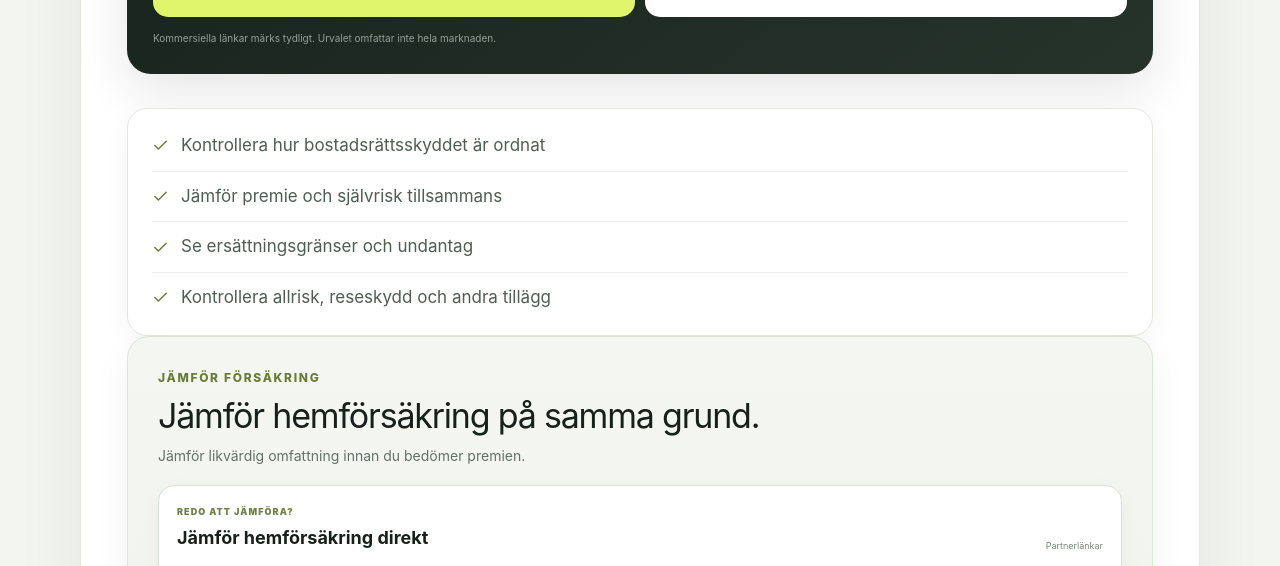
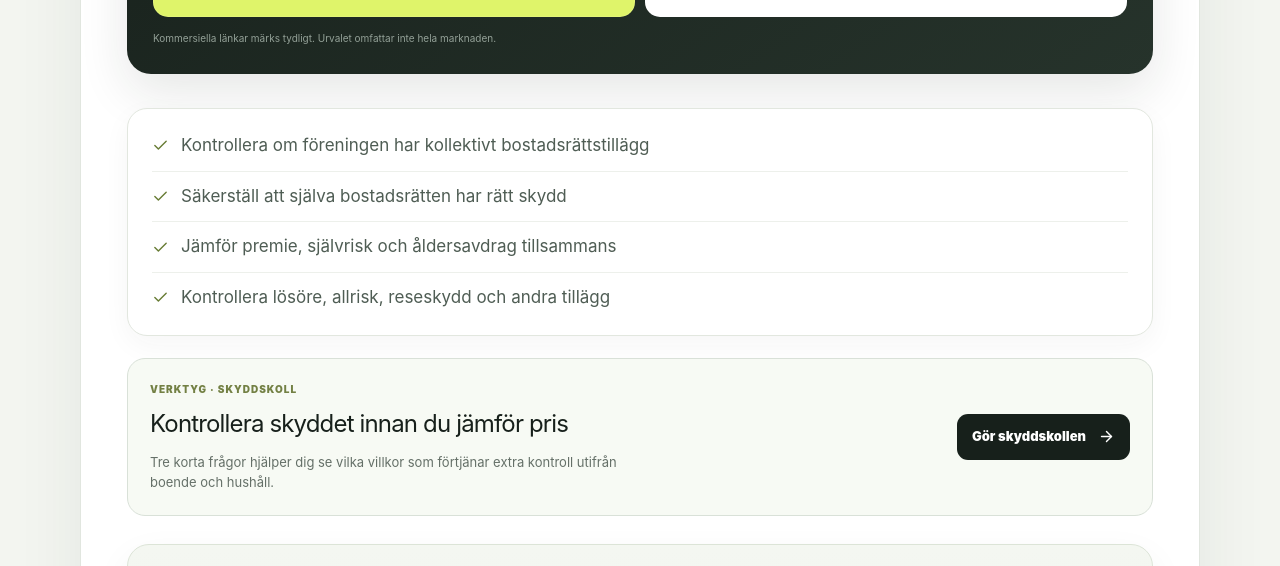
Before and after one commit to arvidlandin-cpu/sankkostnaden, a Next.js app: page /forsakring/hemforsakring-bostadsratt in a window 1280 px wide. Shown: the part 880-1446 px from the top of the page. Built offline with nearby package versions, Linux system fonts and the light colour scheme.

Commit message:
Strengthen indexed bostadsrätt insurance decision support

```diff
--- a/pages/forsakring/hemforsakring-bostadsratt.tsx
+++ b/pages/forsakring/hemforsakring-bostadsratt.tsx
@@ -8,8 +8,15 @@ export default function Page() {
       kicker='HEMFÖRSÄKRING BOSTADSRÄTT'
       canonical='https://sankkostnaden.se/forsakring/hemforsakring-bostadsratt/'
       category='forsakring' intent='home'
-      bullets={['Kontrollera hur bostadsrättsskyddet är ordnat', 'Jämför premie och självrisk tillsammans', 'Se ersättningsgränser och undantag', 'Kontrollera allrisk, reseskydd och andra tillägg']}
-      sections={[{ heading: 'Bostadsrätten kräver en extra kontrollpunkt', body: 'Utöver vanligt hemförsäkringsskydd behöver den som bor i bostadsrätt kontrollera hur skyddet för själva bostadsrätten är löst och om föreningen har ett kollektivt upplägg. Förutsättningarna kan skilja.' }, { heading: 'Jämför likvärdigt innehåll', body: 'Premien blir meningsfull först när försäkringarna har jämförbar omfattning. Kontrollera självrisk, ersättningsgränser och de viktigaste undantagen.' }, { heading: 'Undvik dubbla eller onödiga tillägg', body: 'Ta reda på vad som redan ingår innan du betalar extra för tillägg. Samtidigt bör du inte ta bort ett skydd som hushållet faktiskt behöver enbart för att pressa premien.' }]}
+      bullets={['Kontrollera om föreningen har kollektivt bostadsrättstillägg', 'Säkerställ att själva bostadsrätten har rätt skydd', 'Jämför premie, självrisk och åldersavdrag tillsammans', 'Kontrollera lösöre, allrisk, reseskydd och andra tillägg']}
+      sections={[
+        { heading: 'Behöver jag bostadsrättstillägg?', body: 'Som bostadsrättshavare behöver du kontrollera att det finns ett försäkringsskydd för delar av lägenheten som du har underhållsansvar för, till exempel ytskikt och fast inredning. Det kan lösas genom ett eget bostadsrättstillägg eller genom ett kollektivt upplägg som föreningen har tecknat.' },
+        { heading: 'Har föreningen kollektivt bostadsrättstillägg?', body: 'Fråga styrelsen eller förvaltaren innan du lägger till ett eget tillägg. Kontrollera vilket bolag och vilka villkor som gäller, vad som omfattas och hur en skada ska anmälas. Ett kollektivt upplägg kan göra ett separat tillägg onödigt, men din vanliga hemförsäkring behövs fortfarande för bland annat lösöre och andra delar av hemförsäkringsskyddet.' },
+        { heading: 'Vad kostar bostadsrättstillägg?', body: 'Kostnaden går inte att bedöma fristående från övriga villkor. Tillägget kan ligga i din egen försäkringspremie eller vara kollektivt via föreningen. Jämför därför total premie för ett likvärdigt skydd och undvik att betala dubbelt för samma bostadsrättsskydd.' },
+        { heading: 'Jämför självrisk och åldersavdrag – inte bara premie', body: 'Två försäkringar med liknande pris kan ge olika ersättning vid exempelvis vatten- eller brandskada. Kontrollera självrisk, åldersavdrag, ersättningsgränser och viktiga undantag innan du avgör vilket alternativ som är mest prisvärt.' },
+        { heading: 'Hemförsäkringen behöver fortfarande passa hushållet', body: 'Bostadsrättsskyddet är bara en del av helheten. Kontrollera också vem som omfattas av hemförsäkringen samt skydd för lösöre, ansvar, rättsskydd, resor och eventuella allrisktillägg.' }
+      ]}
+      utility={{href:'/forsakring/hemforsakring-skyddskoll/',eyebrow:'VERKTYG · SKYDDSKOLL',title:'Kontrollera skyddet innan du jämför pris',body:'Tre korta frågor hjälper dig se vilka villkor som förtjänar extra kontroll utifrån boende och hushåll.',cta:'Gör skyddskollen'}}
       related={[{ href: '/forsakring/jamfor-hemforsakring/', label: 'Jämför hemförsäkring' }, { href: '/forsakring/vad-kostar-hemforsakring/', label: 'Vad kostar hemförsäkring?' }, { href: '/forsakring/hemforsakring-hyresratt/', label: 'Hemförsäkring för hyresrätt' }, { href: '/forsakring/hemforsakring-skyddskoll/', label: 'Gör skyddskollen för hemförsäkring' }]}
     />
   );
```
